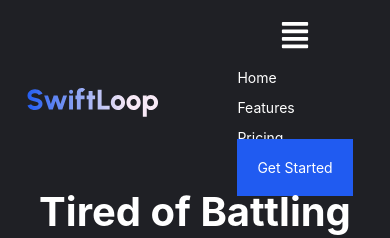
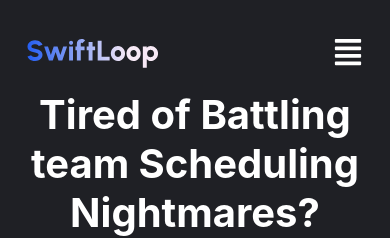
Before and after one commit to rawkakani/swiftloop, a React (Create React App) app: page / in a window 390 px wide. Shown: the top 238 px of the page. Built offline with nearby package versions, Linux system fonts and the light colour scheme; no server answers.

Commit message:
make mobile responsive

```diff
--- a/src/Components/Navigator/Navigation.css
+++ b/src/Components/Navigator/Navigation.css
@@ -39,7 +39,7 @@
     font-weight: 500;
 }
 
-.none {
+#none {
     display: none;
 }
 
--- a/src/Components/Navigator/Navigation.jsx
+++ b/src/Components/Navigator/Navigation.jsx
@@ -9,7 +9,7 @@ const Navigation = ({openModal}) => {
       <div className="mobile2">
         <FaAlignJustify />
       </div>
-      <ul className='nav mobile none'>
+      <ul className='nav mobile' id='none'>
         <li><Link to='/'>Home</Link></li>
         <li><Link to='/'>Features</Link></li>
         <li><Link to='/'>Pricing</Link></li>
```
